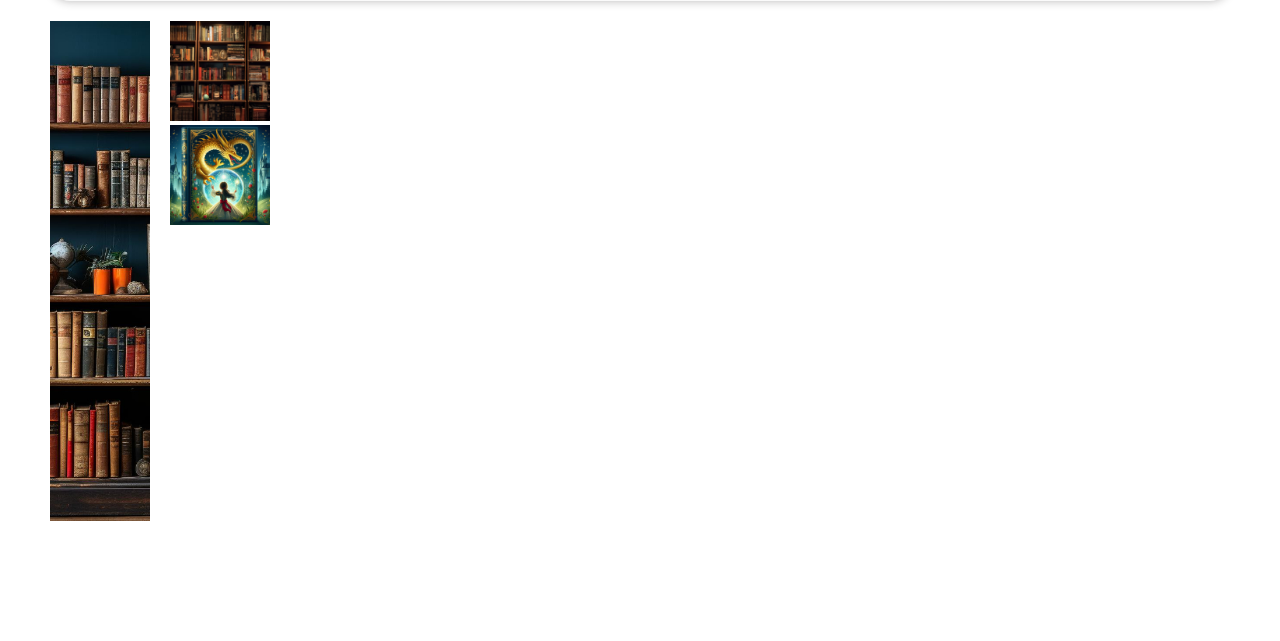
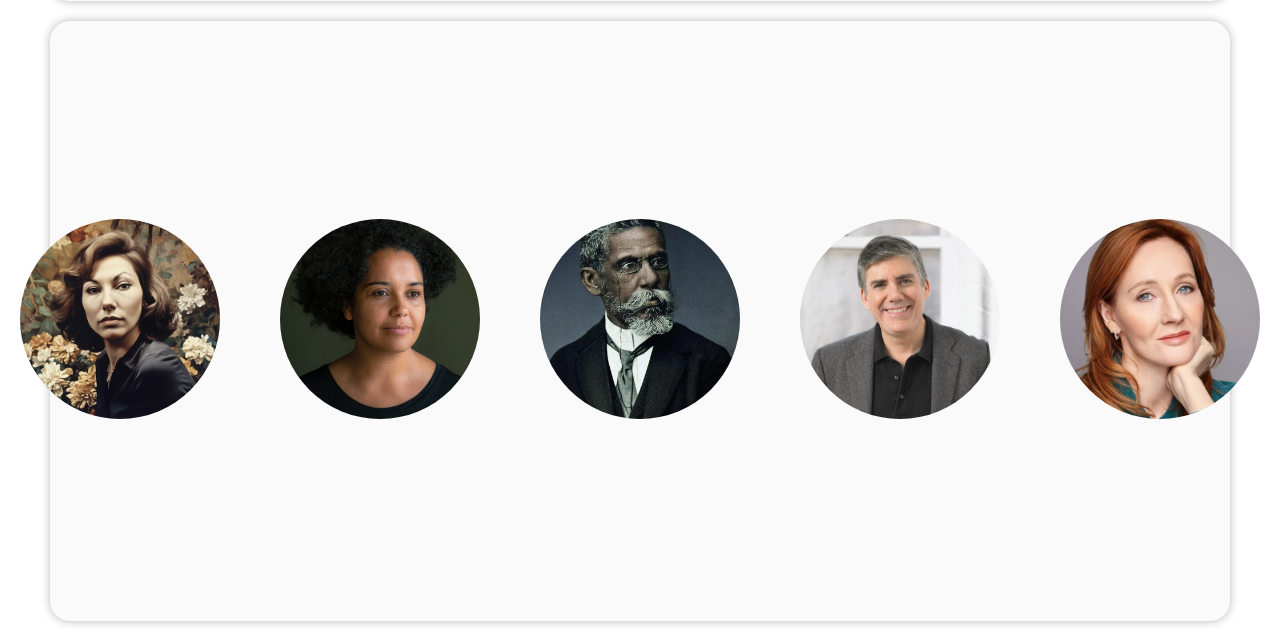
Before and after one commit to RuyGoes00/Biblioteca, a PHP site: page /home.html in a window 1280 px wide; the page is wider, and only the part inside the window is pictured. Shown: the part 1863-2504 px from the top of that part. Before the commit the page ends 2384 px from the top of that part, so only its background shows below. Run offline with PHP 8.4, Linux system fonts and the light colour scheme; some libraries are stand-ins or nearby versions.

Commit message:
home finalizada

```diff
--- a/Biblioteca/home.html
+++ b/Biblioteca/home.html
@@ -110,6 +110,9 @@
                 src="http://books.google.com/books/content?id=LCqWEAAAQBAJ&printsec=frontcover&img=1&zoom=1&edge=curl&source=gbs_api"
                 alt=""
             /></a>
+              <div class="nome-book">
+                <h3>Nome</h3>
+              </div>
           </div>
         </div>
       </div>
@@ -127,6 +130,8 @@
       </div>
     </section>
     <section class="galeria-fotos">
+      <!-- Galeria de Fotos
+
       <div class="image-maior">
         <img src="style/assets/127262 (1).jpg" alt="" />
       </div>
@@ -140,5 +145,33 @@
             </div>
         </div>
     </section>
+  -->
+    <section class="autores">
+      <div class="exposicao">
+
+        <div class="autor">
+          <a href=""><img src="style/assets/clarice_1peq.png" alt=""></a>
+          <h1>Clarice Lispector</h1>
+        </div>
+        <div class="autor">
+          <a href=""><img src="style/assets/nxMWV9YJInGirE6.jpg" alt=""></a>
+          <h1>Bianca Santana</h1>
+        </div>
+        <div class="autor">
+          <a href=""><img src="style/assets/machado_de_assis_real.jpg.webp" alt=""></a>
+          <h1>Macahdo de Assis</h1>
+        </div>
+        <div class="autor">
+          <a href=""><img src="style/assets/richard-russell-rick-riordan-jr.jpg" alt=""></a>
+          <h1>Richard Russel</h1>
+        </div>
+        <div class="autor">
+          <a href=""><img src="style/assets/jkrowling-facebook-skst82b7hrg1.webp" alt=""></a>
+          <h1>J. K. Rowling</h1>
+        </div>
+
+
+      </div>
+    </section>
   </body>
 </html>
--- a/Biblioteca/style/header.css
+++ b/Biblioteca/style/header.css
@@ -46,6 +46,9 @@ header .pesquisa i {
   color: var(--balck);
   margin-right: 10px;
 }
+header .pesquisa input:focus {
+  outline: none;
+}
 header .pesquisa input {
   border: none;
   background: none;
--- a/Biblioteca/style/home.css
+++ b/Biblioteca/style/home.css
@@ -146,6 +146,7 @@ main:hover {
   text-align: center;
   width: 100%;
   padding: 10px;
+  height: max-content;
 }
 .destaques h3 {
   font-size: 27px;
@@ -159,8 +160,12 @@ main:hover {
 .book {
   height: 250px;
 }
+
 .book img {
   height: 100%;
+}
+.book h3{
+  display: none;
 }
 @keyframes book-animation-hover {
   to {
@@ -169,18 +174,16 @@ main:hover {
 }
 .book:hover {
   animation: book-animation-hover 500ms forwards;
-}
+}/*
 .galeria-fotos {
   margin: var(--margin);
   display: flex;
   gap: 20px;
-  width: 100%;
+  width: 1000px;
   height: 500px;
 
 }
 .galeria-fotos img{
-    height: 100px;
-    width: 100px;
     object-fit: cover;
 }
 
@@ -188,13 +191,57 @@ main:hover {
     height: 100%;
   height: 100%;
 }
-.menor{
+.menor {
     height: 100%;
 }
-.image-1 {
+.image-1 img{
+  width: 500px;
   height: 100%;
 }
 
-.image-2 {
+.image-2 img{
     height: 50%;
+}*/
+.autores {
+  background-color: var(--white);
+  height: 600px;
+  margin: var(--margin);
+  display: flex;
+  align-items: center;
+  justify-content: center;
+  box-shadow: var(--shadow);
+  border-radius: var(--border);
 }
+.exposicao {
+  display: flex;
+  align-items: center;
+  justify-content: space-between;
+  gap: 60px;
+
+}
+.autor {
+  display: flex;
+  align-items: center;
+  justify-content: center;
+  flex-direction: column;
+  transition: all 1s ;
+}
+.autor h1 {
+  display: none;
+  transition: all 1s;
+}
+.autor a img{
+  height: 200px;
+  width: 200px;
+  object-fit: cover;
+  border-radius: 115px;
+}
+.autor:hover > :not(:hover){
+  display: flex;
+}
+.exposicao:hover > :not(:hover){
+  opacity: 0.5;
+}
+.autor:hover {
+  scale: 1.1;
+}
```
Also changed, not shown: Biblioteca/style/assets/8cigckin175jtpsk3gs361r4ss.jpg (added), Biblioteca/style/assets/clarice.jfif (added), Biblioteca/style/assets/clarice_1peq.png (added), Biblioteca/style/assets/images (1).jfif (added), Biblioteca/style/assets/images (2).jfif (added), Biblioteca/style/assets/images (3).jfif (added), Biblioteca/style/assets/images (4).jfif (added), Biblioteca/style/assets/images (5).jfif (added), Biblioteca/style/assets/images.jfif (added), Biblioteca/style/assets/jkrowling-facebook-skst82b7hrg1.webp (added), Biblioteca/style/assets/machado-assis.webp (added), Biblioteca/style/assets/machado_de_assis_real.jpg.webp (added), Biblioteca/style/assets/nxMWV9YJInGirE6.jpg (added), Biblioteca/style/assets/richard-russell-rick-riordan-jr.jpg (added).
